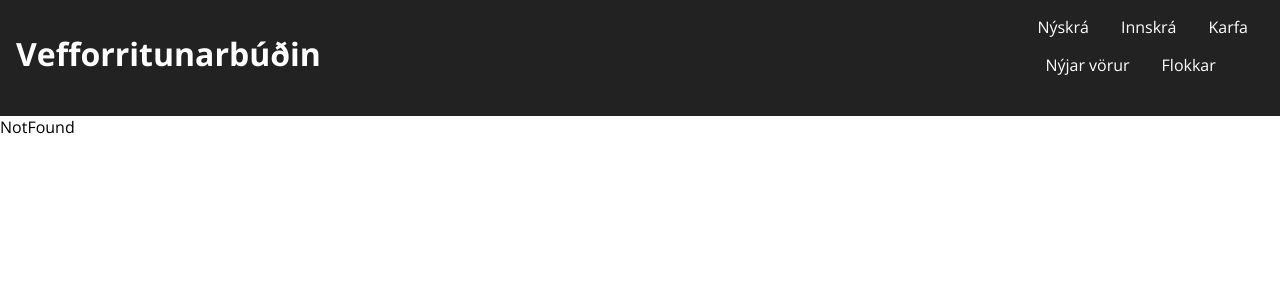
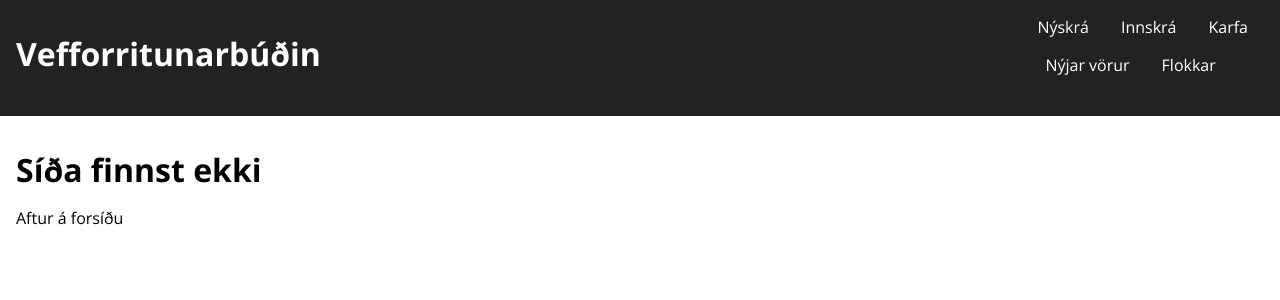
Before and after one commit to bjorgvinhall/Vefforritun2_Hopverkefni2, a React (Create React App) app: page /notFound in a window 1280 px wide. Shown: the top 300 px of the page. Built offline with nearby package versions, Linux system fonts and the light colour scheme.

Commit message:
Setja upp útlit fyrir 404 Not Found síðu

```diff
--- a/src/routes/system-pages/NotFound.tsx
+++ b/src/routes/system-pages/NotFound.tsx
@@ -1,12 +1,17 @@
-import React from 'react';
+import React, { Fragment } from 'react';
+import { Link } from 'react-router-dom';
+import Helmet from 'react-helmet';
 
 import './SystemPages.scss';
-import { Link } from 'react-router-dom';
 
 export default function NotFound() {
   return (
-    <div className="system-page">
-      NotFound
-    </div>
+    <Fragment>
+      <Helmet title="Síða finnst ekki" />
+      <div className="system-page">
+        <h1 className="system-page__title">Síða finnst ekki</h1>
+        <Link to="/" className="system-page__link">Aftur á forsíðu</Link>
+      </div>
+    </Fragment>
   )
 }
--- a/src/routes/system-pages/SystemPages.scss
+++ b/src/routes/system-pages/SystemPages.scss
@@ -1,4 +1,16 @@
 @import '../../config.scss';
 
 .system-page {
+  max-width: $max-width;
+  margin: 2rem 1rem;
+
 }
+
+.system-page__title {
+  margin: 1rem 0;
+}
+
+.system-page__link {
+  text-decoration: none;
+  color: #000;
+}
```
